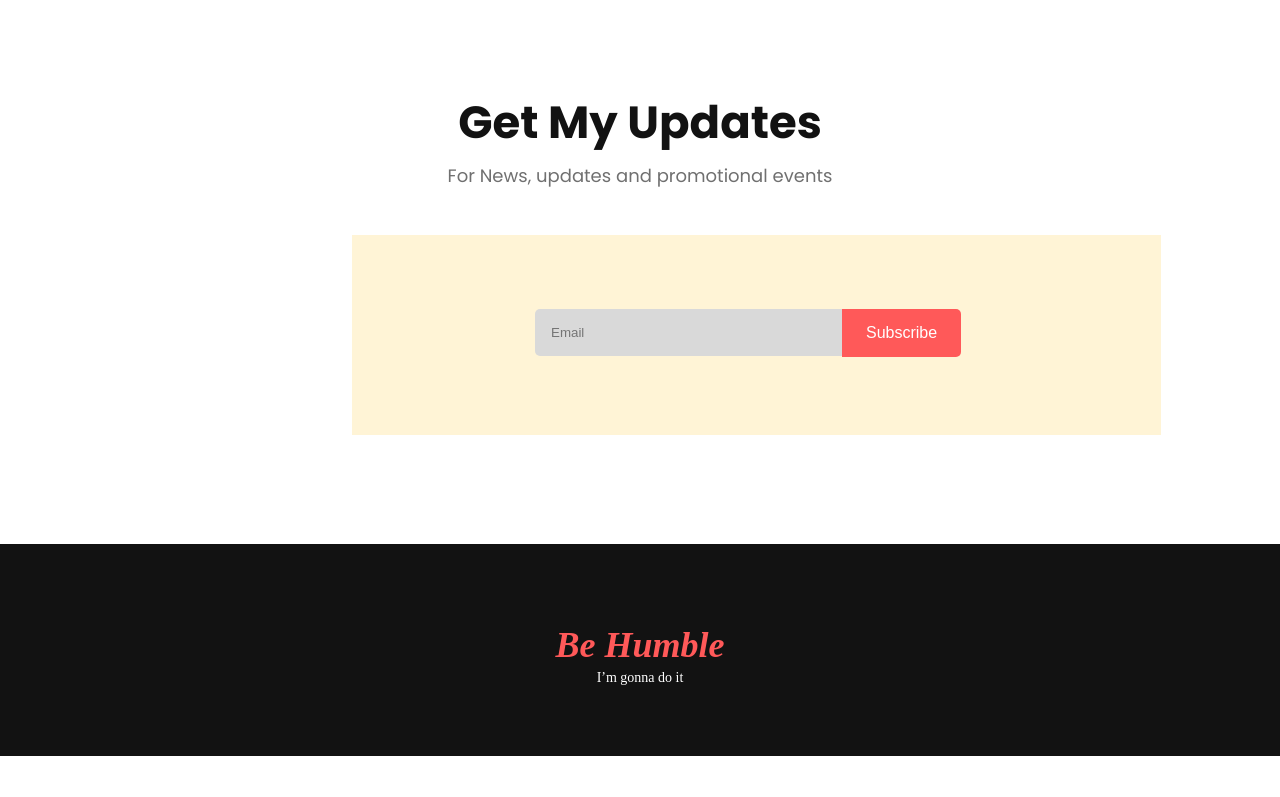
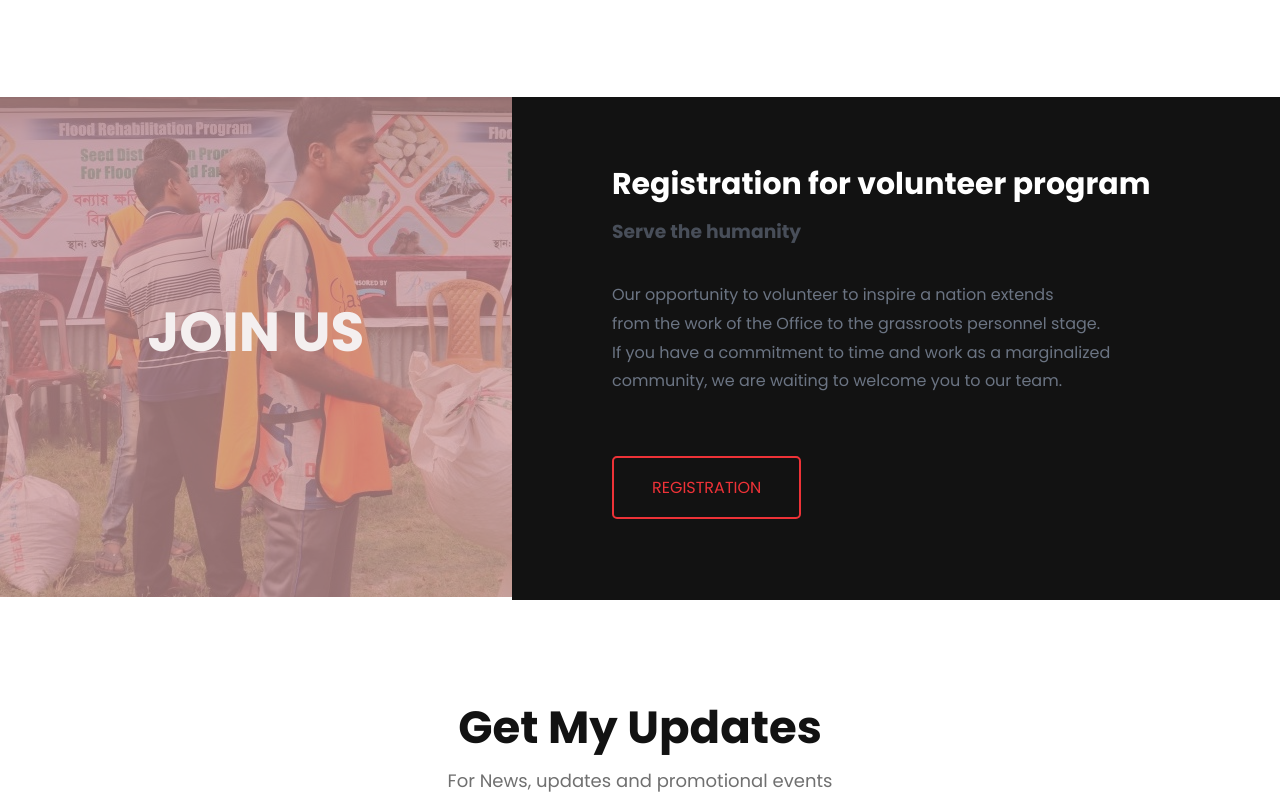
Before and after one commit to sweety66/donate-food, a plain HTML site: page index.html in a window 1280 px wide. Shown: the part 2120-2917 px from the top of the page. Before the commit the page ends 2876 px from the top, so only its background shows below. Drawn offline with Linux system fonts and the light colour scheme.

Commit message:
other part added

```diff
--- a/index.html
+++ b/index.html
@@ -54,6 +54,19 @@
             </div>
         </div>
     </section>
+    <section class="join-us">
+        <div class="half-width1">
+            <div class="overlay">
+                <h1 class="h-join">JOIN US</h1>
+            </div>
+        </div>
+        <div class="half-width2">
+            <h2>Registration for volunteer program</h2>
+            <h3>Serve the humanity</h3>
+            <p>Our opportunity to volunteer to inspire a nation extends<br> from the work of the Office to the grassroots personnel stage.<br> If you have a commitment to time and work as a marginalized <br>community, we are waiting to welcome you to our team.</p>
+            <a href="" class="btn-regi">Registration</a>
+        </div>
+    </section>
     <section class="updates">
         <h1>Get My Updates</h1>
         <p>For News, updates and promotional events</p>
--- a/style.css
+++ b/style.css
@@ -80,6 +80,7 @@ ul{
     border-left: none;
     border-right: none;
     text-align: center;
+    padding-bottom: 8px
 }
 .donate-button{
     margin-left: 316px;
@@ -108,17 +109,64 @@ ul{
 .plan-education{
     background-color: #FFF4D6;
 }
-footer{
+.half-width1{
+   background-image: url("./images/join.jpg");
+   width: 40%;
+    height: 500px;
+}
+.join-us{
+    margin-top: 100px;
+}
+.overlay{
+    background-color: #c69596b8;
+    height: 500px;
+}
+.h-join{
+    font-size: 55px;
+    color: #f4efef;
+    padding-top: 3.5em;
+    text-align: center;
+    ;
+}
+.half-width2{
+    width: 60%;
     background-color: #121212;
-    padding: 50px 0;
+    float: right;
+    margin-top: -500px;
+    padding-bottom: 100px;
 }
-footer h2{
-    font-family: 'Lobster';
-    font-style: italic;
-    font-size: 36px;
-    line-height: 44px;
-    color: #FF5959;
-    text-align: center;
+.half-width2 h2{
+    color: #fff;
+    font-size: 30px;
+    margin-left: 100px;
+    margin-top: 65px;
+}
+.half-width2 h3{
+    color: #484e59;
+    margin-left: 100px;
+    margin-top: -15px;
+}
+.half-width2 p{
+    text-align: justify;
+    font-size: 16px;
+    color: #6b7483;
+    line-height: 1.8em;
+    margin-left: 100px;
+    margin-top: 35px;
+    padding-bottom: 63px;
+}
+.btn-regi{
+    text-decoration: none;
+    color: #ed3237;
+    border: 2px solid #ed3237;
+    background-color: transparent;
+    padding: 18px 38px;
+    text-transform: uppercase;
+    margin-left: 100px;
+    border-radius: 5px;
+}
+.updates{
+    clear: both;
 }
 .updates h1{
     color: #121212;
@@ -140,13 +188,12 @@ form{
     margin-left: 36px;
 }
 .email{
+    width: 275px;
     border: none;
     padding: 16px;
-    width: 275px;
     background: #D9D9D9;
     border-radius: 5px 0px 0px 5px;
     position: absolute;
-    /* text-align: center; */
     margin-top: 74px;
     margin-left: 147px;
 }
@@ -157,6 +204,18 @@ form{
     margin-left: 454px;
     margin-top: 74px;
 }
+footer{
+    background-color: #121212;
+    padding: 50px 0;
+}
+footer h2{
+    font-family: 'Lobster';
+    font-style: italic;
+    font-size: 36px;
+    line-height: 44px;
+    color: #FF5959;
+    text-align: center;
+}
 footer p{
     font-family: 'Manrope';
     font-size: 14px;
```
Also changed, not shown: images/join.jpg (added).
